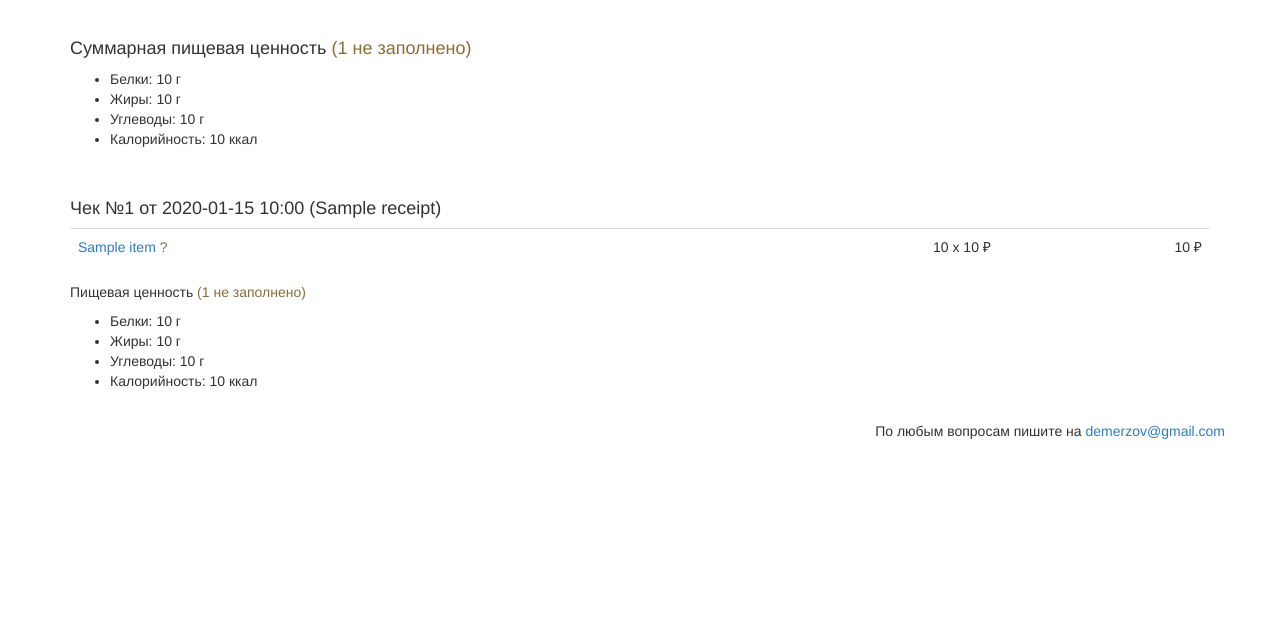
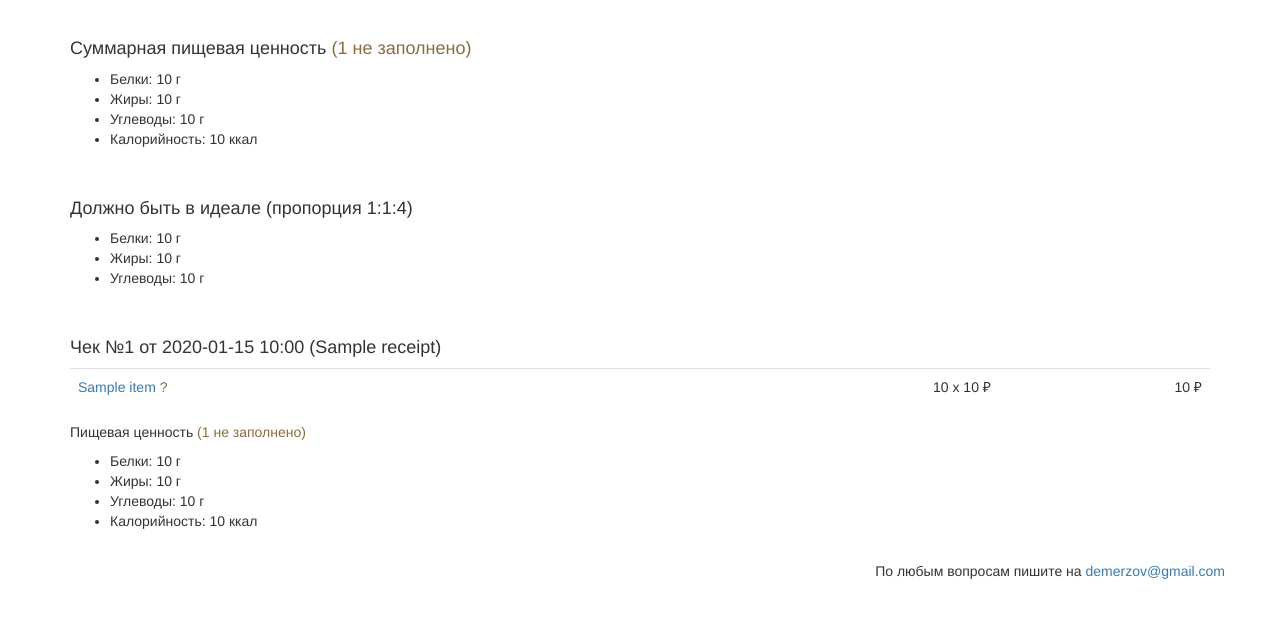
Before and after one commit to micdm/receipt-tracker, a Django app: template src/main/templates/reports/value.html in a window 1280 px wide. Shown: the part 144-762 px from the top of the page. Run offline with Django 3.2, Linux system fonts and the light colour scheme; the template is opened without the code that fills it: most values are stand-ins (such as "Sample title", 1, 10 or a date in 2020); some libraries are stand-ins or nearby versions.

Commit message:
new: показываем идеальную пропорцию (из расчёта 1:1:4)

```diff
--- a/src/main/templates/reports/value.html
+++ b/src/main/templates/reports/value.html
@@ -10,6 +10,12 @@
     <li>Жиры: {{ food.fat|floatformat:0 }} г</li>
     <li>Углеводы: {{ food.carbohydrate|floatformat:0 }} г</li>
     <li>Калорийность: {{ food.calories|floatformat:0 }} ккал</li>
+</ul>
+<h4 style="margin-top: 50px">Должно быть в идеале (пропорция 1:1:4)</h4>
+<ul>
+    <li>Белки: {{ food_should_be.protein|floatformat:0 }} г</li>
+    <li>Жиры: {{ food_should_be.fat|floatformat:0 }} г</li>
+    <li>Углеводы: {{ food_should_be.carbohydrate|floatformat:0 }} г</li>
 </ul>
 {% for receipt in receipts %}
     <h4 style="margin-top: 50px">Чек №{{ receipt.id }} от {{ receipt.created|date:'Y-m-d H:i' }} ({{ receipt.seller_name }})</h4>
```
Also changed, not shown: src/main/views.py (+9 -0 lines).
